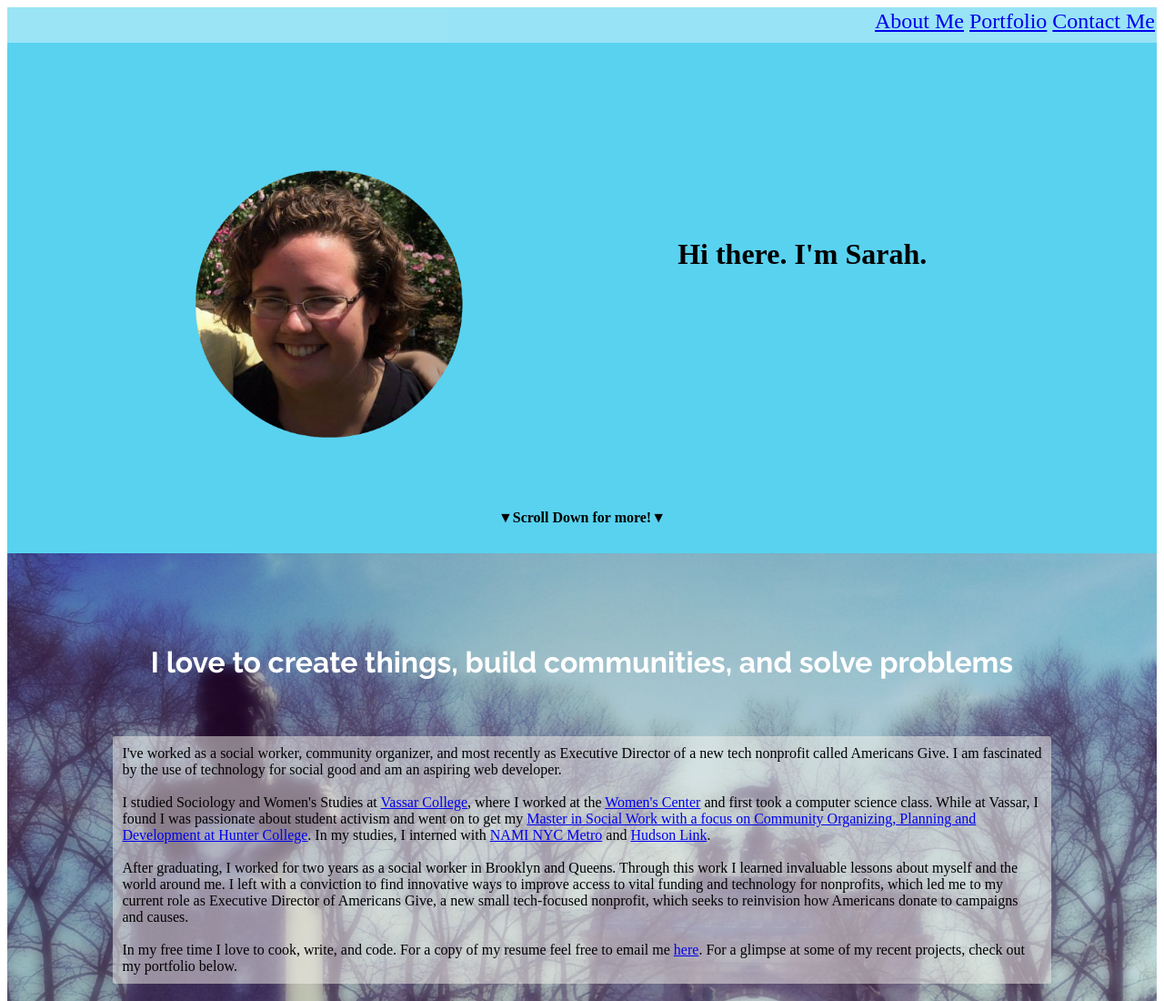
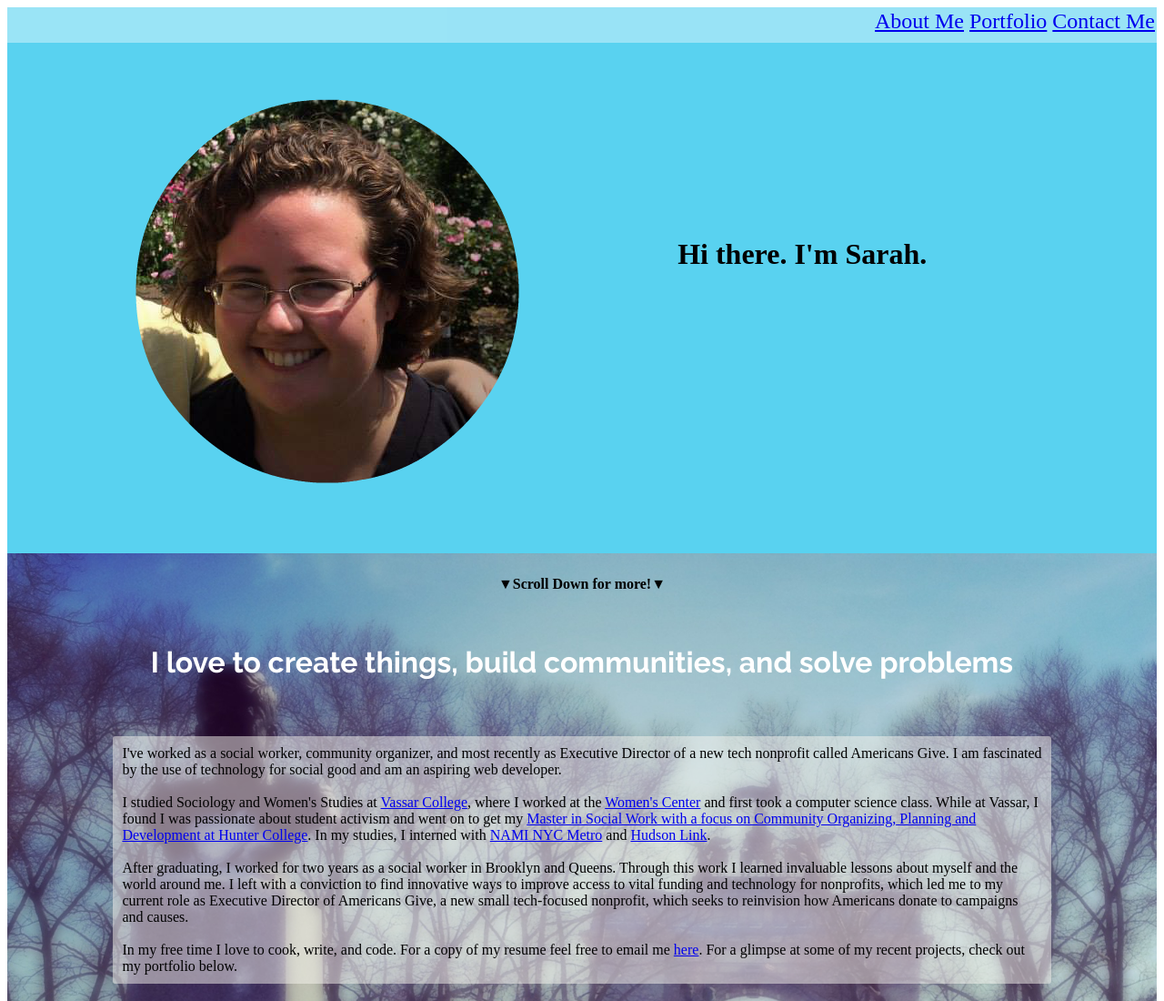
Before and after one commit to sarahzinger/portfolio, a plain HTML site: page index.html in a window 1280 px wide. Shown: the top 1100 px of the page at 91% size. Drawn offline with nearby package versions, Linux system fonts and the light colour scheme; a web font is replaced by a local one.

```diff
--- a/index.html
+++ b/index.html
@@ -16,8 +16,9 @@
 			<a class="scroll" href="#section3">Portfolio</a>
 			<a class="scroll" href="#section4">Contact Me</a>
 		</nav>
+		<h1>Hi there. I'm Sarah.</h1>
 		<img id="me" src="me.png">
-		<h1>Hi there. I'm Sarah.</h1>
+
 		<h4>&#9660;Scroll Down for more!&#9660;</h4>
 	</div>
 	<div id="section2">
--- a/style.css
+++ b/style.css
@@ -20,8 +20,11 @@ nav{
 }
 #me{
 	height: 400px;
-	margin-left: 10%;
-	margin-top:10%;
+	margin-left: 2%;
+	margin-top:2%;
+	max-width: 100%;
+    height: auto;
+    width: auto\9; /* ie8 */
 
 }
 h1{
```
